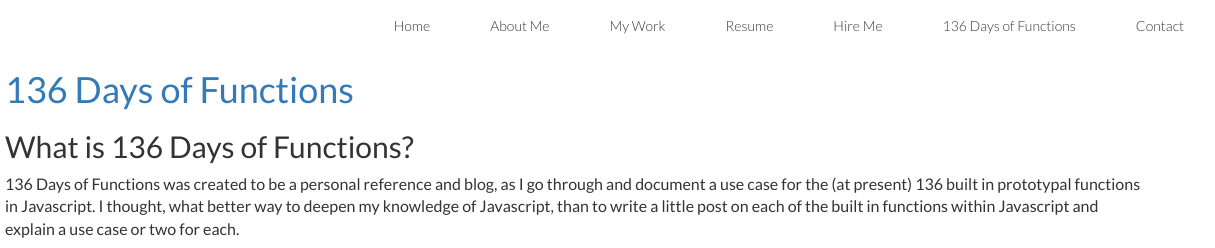
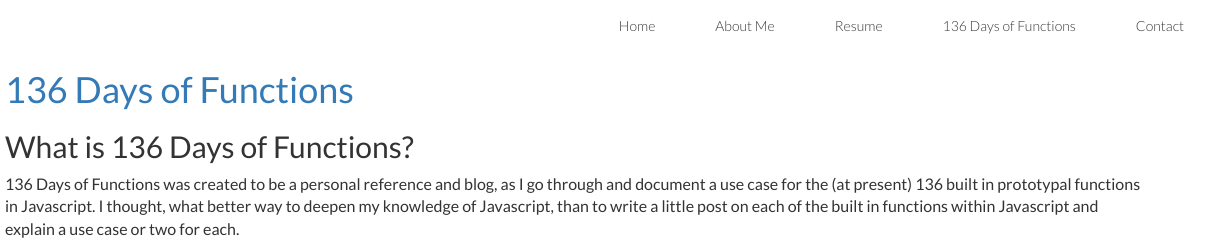
Before and after one commit to brett-east/136-days-of-functions, a website: page builds/development/index.html in a window 1280 px wide. Shown: the top 248 px of the page, 65-1280 px from the left. Drawn offline with nearby package versions, Linux system fonts and the light colour scheme; some packages are replaced by stand-ins of ours.

Commit message:
updated nav to match bretteast.me

```diff
--- a/builds/development/index.html
+++ b/builds/development/index.html
@@ -47,9 +47,9 @@
 			  		<ul class="nav navbar-nav navbar-right">
 			  			<li><a href="http://bretteast.me">Home</a></li>
 			  			<li><a href="http://bretteast.me/about.html">About Me</a></li>
-			  			<li><a href="http://bretteast.me/portfolio.html">My Work</a></li>
+			  			<!--<li><a href="http://bretteast.me/portfolio.html">My Work</a></li>-->
 			  			<li><a href="http://bretteast.me/resume.html">Resume</a></li>
-			  			<li><a href="http://bretteast.me/hireme.html">Hire Me</a></li>
+			  			<!--<li><a href="http://bretteast.me/hireme.html">Hire Me</a></li>-->
 			  			<li><a href="#/">136 Days of Functions</a></li>
 			  			<li><a href="http://bretteast.me/contact.html">Contact</a></li>
 			  		</ul>
```
